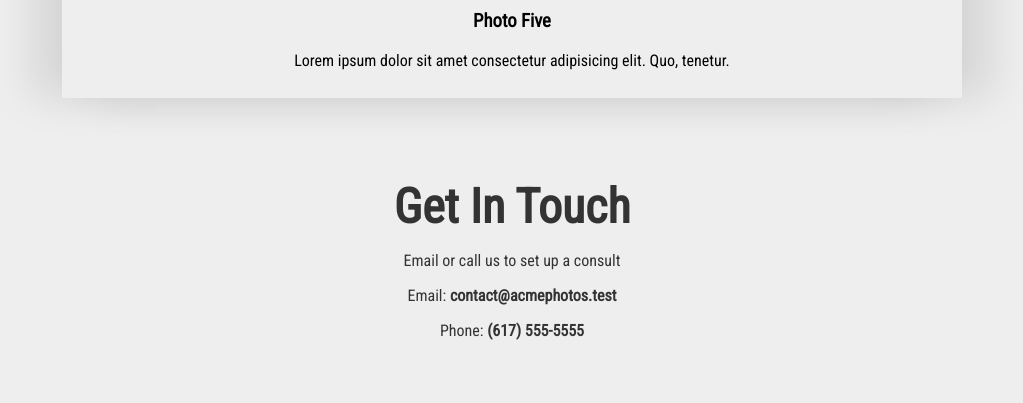
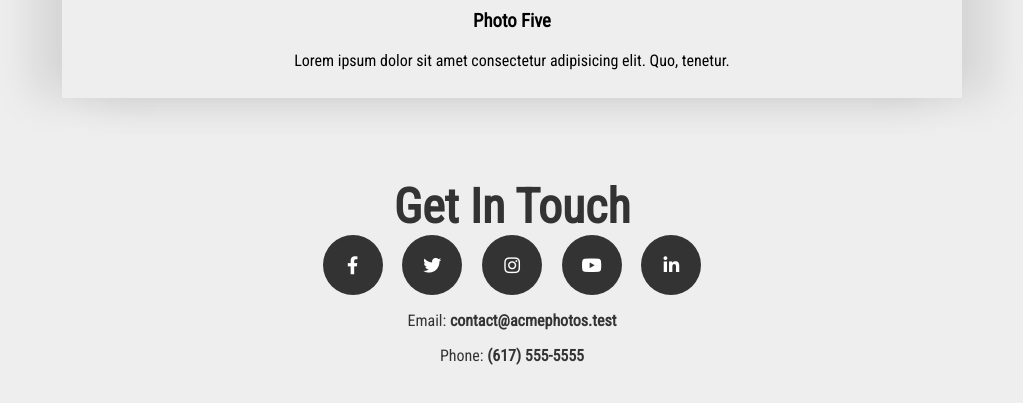
Before and after one commit to freshroasted/Photos, a plain HTML site: page index.html in a window 1280 px wide. Shown: the part 3904-4307 px from the top of the page, without its empty margins (128-1151 px from the left). Drawn offline with Linux system fonts and the light colour scheme.

Commit message:
social button styles
added social media buttons with animations

```diff
--- a/index.html
+++ b/index.html
@@ -6,6 +6,7 @@
     <meta name="viewport" content="width=device-width, initial-scale=1.0">
     <meta http-equiv="X-UA-Compatible" content="ie=edge">
     <link rel="stylesheet" href="style.css">
+    <link rel="stylesheet" href="https://cdnjs.cloudflare.com/ajax/libs/font-awesome/5.11.2/css/all.css">
     <title>Acme Photography</title>
 </head>
 
@@ -60,7 +61,13 @@
 
     <footer>
         <h3>Get In Touch</h3>
-    <p>Email or call us to set up a consult</p>
+        <div class="social-buttons">
+            <a href="#"><i class="fab fa-facebook-f"></i></a>
+            <a href="#"><i class="fab fa-twitter"></i></a>
+            <a href="#"><i class="fab fa-instagram"></i></a>
+            <a href="#"><i class="fab fa-youtube"></i></a>
+            <a href="#"><i class="fab fa-linkedin-in"></i></a>
+        </div>
         <p>Email:
             <strong>contact@acmephotos.test</strong>
         </p>
--- a/style.css
+++ b/style.css
@@ -131,3 +131,45 @@ footer h3 {
         padding: 1rem 3rem;
     }
 }
+
+
+/* Social buttons */
+
+.social-buttons a {
+    display: inline-flex;
+    text-decoration: none;
+    font-size: 18px;
+    width: 60px;
+    height: 60px;
+    color: #fff;
+    justify-content: center;
+    align-items: center;
+    position: relative;
+    margin: 0 8px;
+}
+
+.social-buttons a::before {
+    content: "";
+    position: absolute;
+    width: 60px;
+    height: 60px;
+    background: #333;
+    border-radius: 50%;
+    z-index: -1;
+    transition: 0.3s ease-in;
+}
+
+.social-buttons a:hover::before {
+    transform: scale(0);
+}
+
+.social-buttons a i {
+    transition: 0.3s ease-in;
+}
+
+.social-buttons a:hover i {
+    background: #333;
+    -webkit-background-clip: text;
+    -webkit-text-fill-color: transparent;
+    transform: scale(2.2);
+}
```
Lines whose indentation alone changed are shown as unchanged.
